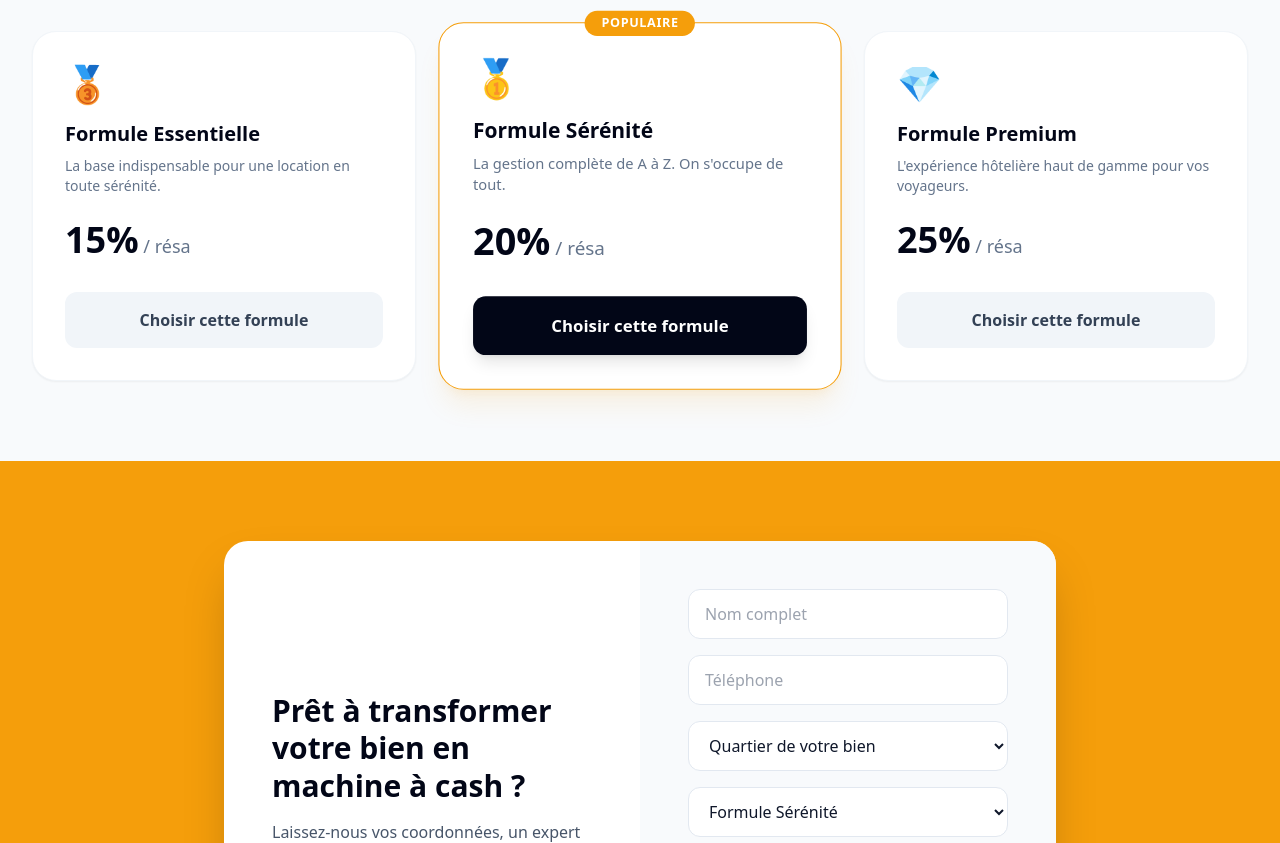
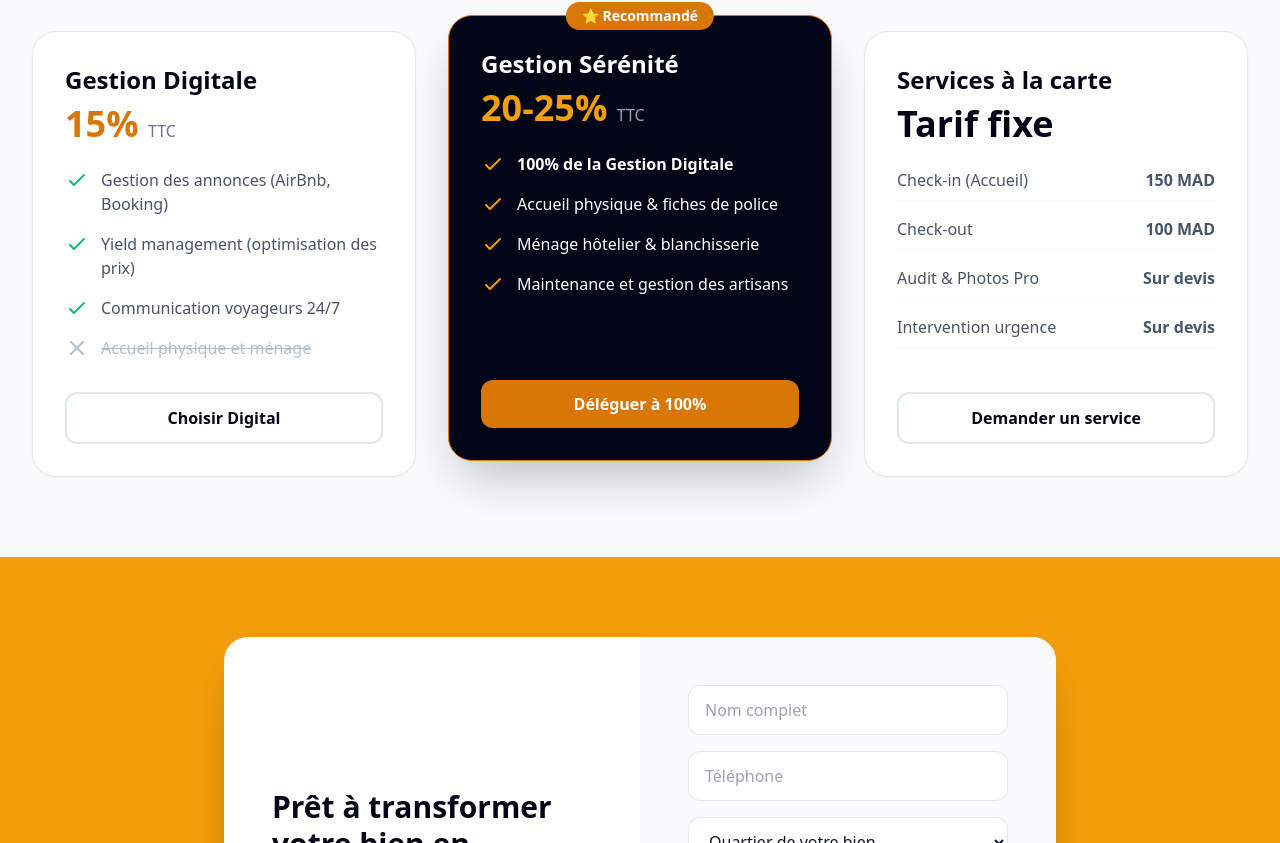
Before and after one commit to anoirqotbi87-debug/babfez, a Next.js app: page /1 in a window 1280 px wide. Shown: the part 1537-2380 px from the top of the page. Built offline with nearby package versions, Linux system fonts and the light colour scheme.

Commit message:
fix: Restore detailed formulas layout with i18n support

```diff
--- a/src/app/[lang]/page.tsx
+++ b/src/app/[lang]/page.tsx
@@ -28,7 +28,7 @@ export default function Home({ params }: { params: { lang: string } }) {
     name: "",
     phone: "",
     quartier: "",
-    formule: dict.home.formulaSerenity,
+    formule: dict.home.formula2Title,
     message: ""
   });
 
@@ -55,7 +55,7 @@ export default function Home({ params }: { params: { lang: string } }) {
       setSubmitSuccess(true);
       setIsSubmitting(false);
       window.open(`https://wa.me/212778874114?text=${encodeURIComponent(text)}`, '_blank');
-      setFormData({ name: "", phone: "", quartier: "", formule: dict.home.formulaSerenity, message: "" });
+      setFormData({ name: "", phone: "", quartier: "", formule: dict.home.formula2Title, message: "" });
       setTimeout(() => setSubmitSuccess(false), 5000);
     }, 800);
   };
@@ -188,22 +188,66 @@ export default function Home({ params }: { params: { lang: string } }) {
           <p className="text-lg text-slate-600 max-w-2xl mx-auto mb-16">{dict.home.servicesSubtitle}</p>
 
           <div className="grid md:grid-cols-3 gap-8 text-left">
-            {[
-              { name: dict.home.formulaEssential, desc: dict.home.formulaEssentialDesc, price: "15%", icon: "🥉", color: "slate" },
-              { name: dict.home.formulaSerenity, desc: dict.home.formulaSerenityDesc, price: "20%", icon: "🥇", color: "amber", popular: true },
-              { name: dict.home.formulaPremium, desc: dict.home.formulaPremiumDesc, price: "25%", icon: "💎", color: "slate" }
-            ].map((plan, i) => (
-              <div key={i} className={`relative bg-white rounded-3xl p-8 shadow-sm border ${plan.popular ? 'border-amber-500 shadow-xl shadow-amber-500/10 scale-105 z-10' : 'border-slate-100'} flex flex-col`}>
-                {plan.popular && <div className="absolute top-0 left-1/2 -translate-x-1/2 -translate-y-1/2 bg-amber-500 text-white px-4 py-1 rounded-full text-xs font-bold uppercase tracking-wider">Populaire</div>}
-                <div className="text-4xl mb-4">{plan.icon}</div>
-                <h3 className="text-xl font-extrabold text-slate-950 mb-2">{plan.name}</h3>
-                <p className="text-sm text-slate-500 mb-6">{plan.desc}</p>
-                <div className="text-4xl font-extrabold text-slate-950 mb-8">{plan.price}<span className="text-lg text-slate-500 font-medium"> / résa</span></div>
-                <a href="#contact" className={`mt-auto w-full py-4 rounded-xl font-bold text-center transition-colors ${plan.popular ? 'bg-slate-950 text-white hover:bg-slate-800 shadow-lg' : 'bg-slate-100 text-slate-700 hover:bg-slate-200'}`}>
-                  {dict.home.btnChoose}
-                </a>
+            {/* Formule 1 */}
+            <div className="bg-white rounded-3xl p-8 border border-slate-200 shadow-sm flex flex-col">
+              <h3 className="text-2xl font-extrabold text-slate-950 mb-2">{dict.home.formula1Title}</h3>
+              <div className="text-4xl font-extrabold text-amber-600 mb-6">{dict.home.formula1Price} <span className="text-base text-slate-500 font-medium">TTC</span></div>
+              <ul className="space-y-4 mb-8 flex-1">
+                {dict.home.formula1Features.map((feat, idx) => (
+                  <li key={idx} className="flex gap-3 text-slate-600">
+                    <svg className="w-6 h-6 text-emerald-500 shrink-0" fill="none" stroke="currentColor" viewBox="0 0 24 24"><path strokeLinecap="round" strokeLinejoin="round" strokeWidth="2" d="M5 13l4 4L19 7"/></svg>
+                    {feat}
+                  </li>
+                ))}
+                <li className="flex gap-3 text-slate-400 opacity-70">
+                  <svg className="w-6 h-6 shrink-0" fill="none" stroke="currentColor" viewBox="0 0 24 24"><path strokeLinecap="round" strokeLinejoin="round" strokeWidth="2" d="M6 18L18 6M6 6l12 12"/></svg>
+                  <s>{dict.home.formula1Excluded}</s>
+                </li>
+              </ul>
+              <a href="#contact" className="block text-center border-2 border-slate-200 text-slate-950 font-bold py-3 rounded-xl hover:border-slate-950 transition-colors">
+                {dict.home.formula1Btn}
+              </a>
+            </div>
+
+            {/* Formule 2 - Recommandée */}
+            <div className="bg-slate-950 rounded-3xl p-8 border border-amber-600 shadow-2xl flex flex-col relative transform lg:-translate-y-4 z-10">
+              <div className="absolute top-0 left-1/2 -translate-x-1/2 -translate-y-1/2 bg-amber-600 text-white font-bold px-4 py-1 rounded-full text-sm whitespace-nowrap">
+                {dict.home.formula2Tag}
               </div>
-            ))}
+              <h3 className="text-2xl font-extrabold text-white mb-2">{dict.home.formula2Title}</h3>
+              <div className="text-4xl font-extrabold text-amber-500 mb-6">{dict.home.formula2Price} <span className="text-base text-slate-400 font-medium">TTC</span></div>
+              <ul className="space-y-4 mb-8 flex-1 text-slate-300">
+                {dict.home.formula2Features.map((feat, idx) => (
+                  <li key={idx} className="flex gap-3 text-white">
+                    <svg className="w-6 h-6 text-amber-500 shrink-0" fill="none" stroke="currentColor" viewBox="0 0 24 24"><path strokeLinecap="round" strokeLinejoin="round" strokeWidth="2" d="M5 13l4 4L19 7"/></svg>
+                    {idx === 0 ? <strong>{feat}</strong> : feat}
+                  </li>
+                ))}
+              </ul>
+              <a href="#contact" className="block text-center bg-amber-600 text-white font-bold py-3 rounded-xl hover:bg-amber-700 transition-colors shadow-lg">
+                {dict.home.formula2Btn}
+              </a>
+            </div>
+
+            {/* Formule 3 */}
+            <div className="bg-white rounded-3xl p-8 border border-slate-200 shadow-sm flex flex-col">
+              <h3 className="text-2xl font-extrabold text-slate-950 mb-2">{dict.home.formula3Title}</h3>
+              <div className="text-4xl font-extrabold text-slate-950 mb-6">{dict.home.formula3Price}</div>
+              <ul className="space-y-4 mb-8 flex-1">
+                {dict.home.formula3Features.map((feat, idx) => {
+                  const parts = feat.split(' : ');
+                  return (
+                    <li key={idx} className="flex justify-between text-slate-600 border-b border-slate-50 pb-2">
+                      <span>{parts[0]}</span>
+                      <strong>{parts[1] || ''}</strong>
+                    </li>
+                  );
+                })}
+              </ul>
+              <a href="#contact" className="block text-center border-2 border-slate-200 text-slate-950 font-bold py-3 rounded-xl hover:border-slate-950 transition-colors mt-auto">
+                {dict.home.formula3Btn}
+              </a>
+            </div>
           </div>
         </div>
       </section>
@@ -244,9 +288,9 @@ export default function Home({ params }: { params: { lang: string } }) {
                   </div>
                   <div>
                     <select value={formData.formule} onChange={e => setFormData({...formData, formule: e.target.value})} className="w-full px-4 py-3 rounded-xl border border-slate-200 focus:border-amber-500 outline-none bg-white">
-                      <option value={dict.home.formulaEssential}>{dict.home.formulaEssential}</option>
-                      <option value={dict.home.formulaSerenity}>{dict.home.formulaSerenity}</option>
-                      <option value={dict.home.formulaPremium}>{dict.home.formulaPremium}</option>
+                      <option value={dict.home.formula1Title}>{dict.home.formula1Title}</option>
+                      <option value={dict.home.formula2Title}>{dict.home.formula2Title}</option>
+                      <option value={dict.home.formula3Title}>{dict.home.formula3Title}</option>
                     </select>
                   </div>
                   <div>
--- a/src/dictionaries/en.json
+++ b/src/dictionaries/en.json
@@ -30,13 +30,22 @@
 
     "servicesTitle": "Our Management Plans",
     "servicesSubtitle": "Choose the support that fits your needs. Zero stress, 100% profitability.",
-    "formulaEssential": "Essential Plan",
-    "formulaEssentialDesc": "The indispensable basis for stress-free renting.",
-    "formulaSerenity": "Serenity Plan",
-    "formulaSerenityDesc": "Complete A to Z management. We take care of everything.",
-    "formulaPremium": "Premium Plan",
-    "formulaPremiumDesc": "The high-end hotel experience for your guests.",
-    "btnChoose": "Choose this plan",
+    "formula1Title": "Digital Management",
+    "formula1Price": "15%",
+    "formula1Features": ["Listing management (AirBnb, Booking)", "Yield management (price optimization)", "24/7 guest communication"],
+    "formula1Btn": "Choose Digital",
+    "formula1Excluded": "In-person welcome and cleaning",
+
+    "formula2Title": "Serenity Management",
+    "formula2Tag": "⭐ Recommended",
+    "formula2Price": "20-25%",
+    "formula2Features": ["100% of Digital Management", "In-person welcome & police registration", "Hotel-grade cleaning & laundry", "Maintenance & artisan management"],
+    "formula2Btn": "Delegate 100%",
+
+    "formula3Title": "A la Carte Services",
+    "formula3Price": "Fixed rate",
+    "formula3Features": ["Check-in (Welcome) : 150 MAD", "Check-out : 100 MAD", "Audit & Pro Photos : On quote", "Emergency intervention : On quote"],
+    "formula3Btn": "Request a service",
 
     "atoutsTitle": "Why choose BABFEZ?",
     "atoutsSubtitle": "Local expertise combined with international hotel standards.",
--- a/src/dictionaries/es.json
+++ b/src/dictionaries/es.json
@@ -30,13 +30,22 @@
 
     "servicesTitle": "Nuestros Planes de Gestión",
     "servicesSubtitle": "Elige el apoyo que se adapte a tus necesidades. Cero estrés, 100% rentabilidad.",
-    "formulaEssential": "Plan Esencial",
-    "formulaEssentialDesc": "La base indispensable para un alquiler sin estrés.",
-    "formulaSerenity": "Plan Serenidad",
-    "formulaSerenityDesc": "Gestión completa de la A a la Z. Nosotros nos encargamos de todo.",
-    "formulaPremium": "Plan Premium",
-    "formulaPremiumDesc": "La experiencia hotelera de alta gama para tus huéspedes.",
-    "btnChoose": "Elegir este plan",
+    "formula1Title": "Gestión Digital",
+    "formula1Price": "15%",
+    "formula1Features": ["Gestión de anuncios (AirBnb, Booking)", "Yield management (optimización de precios)", "Comunicación con huéspedes 24/7"],
+    "formula1Btn": "Elegir Digital",
+    "formula1Excluded": "Acogida física y limpieza",
+
+    "formula2Title": "Gestión Serenidad",
+    "formula2Tag": "⭐ Recomendado",
+    "formula2Price": "20-25%",
+    "formula2Features": ["100% de la Gestión Digital", "Acogida física y registro policial", "Limpieza hotelera y lavandería", "Mantenimiento y gestión de artesanos"],
+    "formula2Btn": "Delegar al 100%",
+
+    "formula3Title": "Servicios a la carta",
+    "formula3Price": "Tarifa fija",
+    "formula3Features": ["Check-in (Acogida) : 150 MAD", "Check-out : 100 MAD", "Auditoría y Fotos Pro : Bajo presupuesto", "Intervención de emergencia : Bajo presupuesto"],
+    "formula3Btn": "Solicitar un servicio",
 
     "atoutsTitle": "¿Por qué elegir BABFEZ?",
     "atoutsSubtitle": "Experiencia local combinada con estándares hoteleros internacionales.",
--- a/src/dictionaries/fr.json
+++ b/src/dictionaries/fr.json
@@ -30,13 +30,22 @@
 
     "servicesTitle": "Nos Formules de Gestion",
     "servicesSubtitle": "Choisissez l'accompagnement qui correspond à vos besoins. Zéro stress, 100% rentabilité.",
-    "formulaEssential": "Formule Essentielle",
-    "formulaEssentialDesc": "La base indispensable pour une location en toute sérénité.",
-    "formulaSerenity": "Formule Sérénité",
-    "formulaSerenityDesc": "La gestion complète de A à Z. On s'occupe de tout.",
-    "formulaPremium": "Formule Premium",
-    "formulaPremiumDesc": "L'expérience hôtelière haut de gamme pour vos voyageurs.",
-    "btnChoose": "Choisir cette formule",
+    "formula1Title": "Gestion Digitale",
+    "formula1Price": "15%",
+    "formula1Features": ["Gestion des annonces (AirBnb, Booking)", "Yield management (optimisation des prix)", "Communication voyageurs 24/7"],
+    "formula1Btn": "Choisir Digital",
+    "formula1Excluded": "Accueil physique et ménage",
+
+    "formula2Title": "Gestion Sérénité",
+    "formula2Tag": "⭐ Recommandé",
+    "formula2Price": "20-25%",
+    "formula2Features": ["100% de la Gestion Digitale", "Accueil physique & fiches de police", "Ménage hôtelier & blanchisserie", "Maintenance et gestion des artisans"],
+    "formula2Btn": "Déléguer à 100%",
+
+    "formula3Title": "Services à la carte",
+    "formula3Price": "Tarif fixe",
+    "formula3Features": ["Check-in (Accueil) : 150 MAD", "Check-out : 100 MAD", "Audit & Photos Pro : Sur devis", "Intervention urgence : Sur devis"],
+    "formula3Btn": "Demander un service",
 
     "atoutsTitle": "Pourquoi choisir BABFEZ ?",
     "atoutsSubtitle": "L'expertise locale alliée aux standards internationaux de l'hôtellerie.",
```
